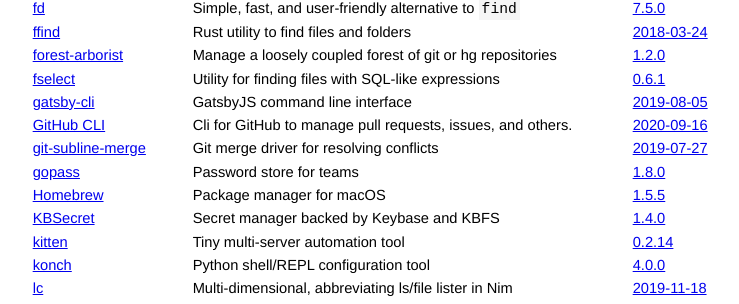
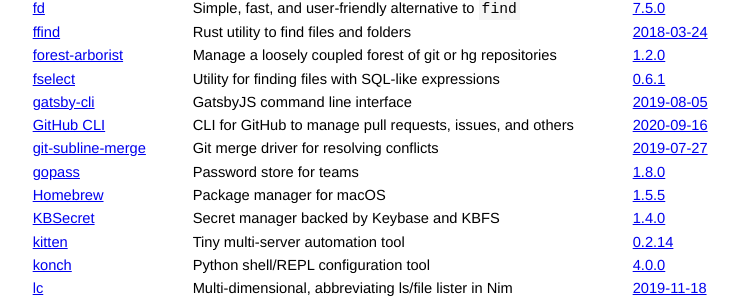
Before and after one commit to jcs/no_color, a Jekyll site: the page built from index.md, in a window 1280 px wide and 900 px high, scrolled down 1191 px. Shown: the part 143-447 px from the top of the window, without its empty margins (211-950 px from the left). Built offline with Jekyll 4.4.1, drawn with Linux system fonts in a browser that asks for light colours; our own code applies the rules of GitHub Pages for plain Markdown files.

```diff
--- a/index.md
+++ b/index.md
@@ -82,7 +82,7 @@ color via `NO_COLOR`.
 | [forest-arborist](https://github.com/JohnRGee/forest-arborist) | Manage a loosely coupled forest of git or hg repositories | [1.2.0](https://github.com/JohnRGee/forest-arborist/releases/tag/v1.2.0) |
 | [fselect](https://github.com/jhspetersson/fselect) | Utility for finding files with SQL-like expressions | [0.6.1](https://github.com/jhspetersson/fselect/releases/tag/0.6.1) |
 | [gatsby-cli](https://github.com/gatsbyjs/gatsby/blob/master/packages/gatsby-cli) | GatsbyJS command line interface | [2019-08-05](https://github.com/gatsbyjs/gatsby/commit/ccebe174078529329a26350224a1a5730567c695) |
- | [GitHub CLI](https://github.com/cli/cli) | Cli for GitHub to manage pull requests, issues, and others. | [2020-09-16](https://github.com/cli/cli/pull/1631) |
+ | [GitHub CLI](https://github.com/cli/cli) | CLI for GitHub to manage pull requests, issues, and others | [2020-09-16](https://github.com/cli/cli/pull/1631) |
 | [git-subline-merge](https://github.com/paulaltin/git-subline-merge) | Git merge driver for resolving conflicts | [2019-07-27](https://github.com/paulaltin/git-subline-merge/commit/d8f738a62f96dfdf315511cece7c93526e48baef) |
 | [gopass](https://github.com/gopasspw/gopass) | Password store for teams | [1.8.0](https://github.com/gopasspw/gopass/releases/tag/v1.8.0) |
 | [Homebrew](https://brew.sh/) | Package manager for macOS | [1.5.5](https://github.com/Homebrew/brew/releases/tag/1.5.5) |
```
